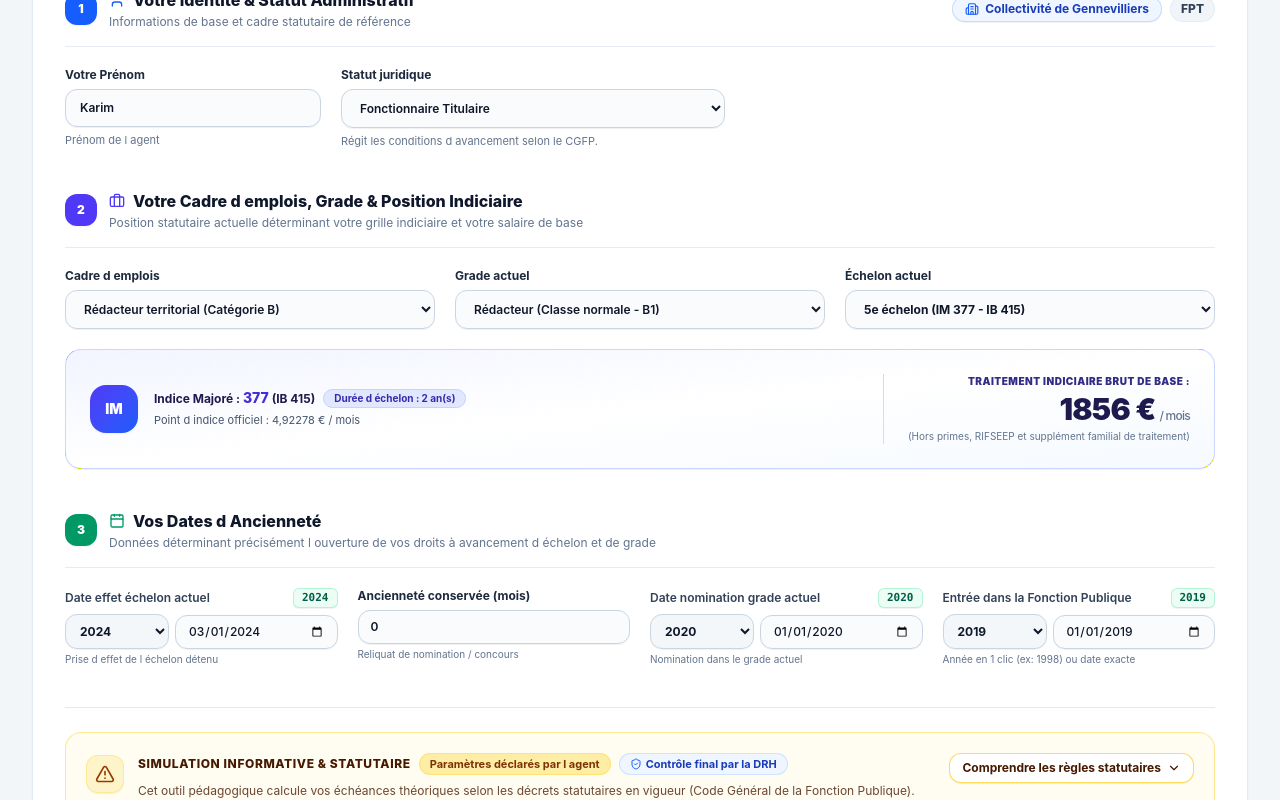
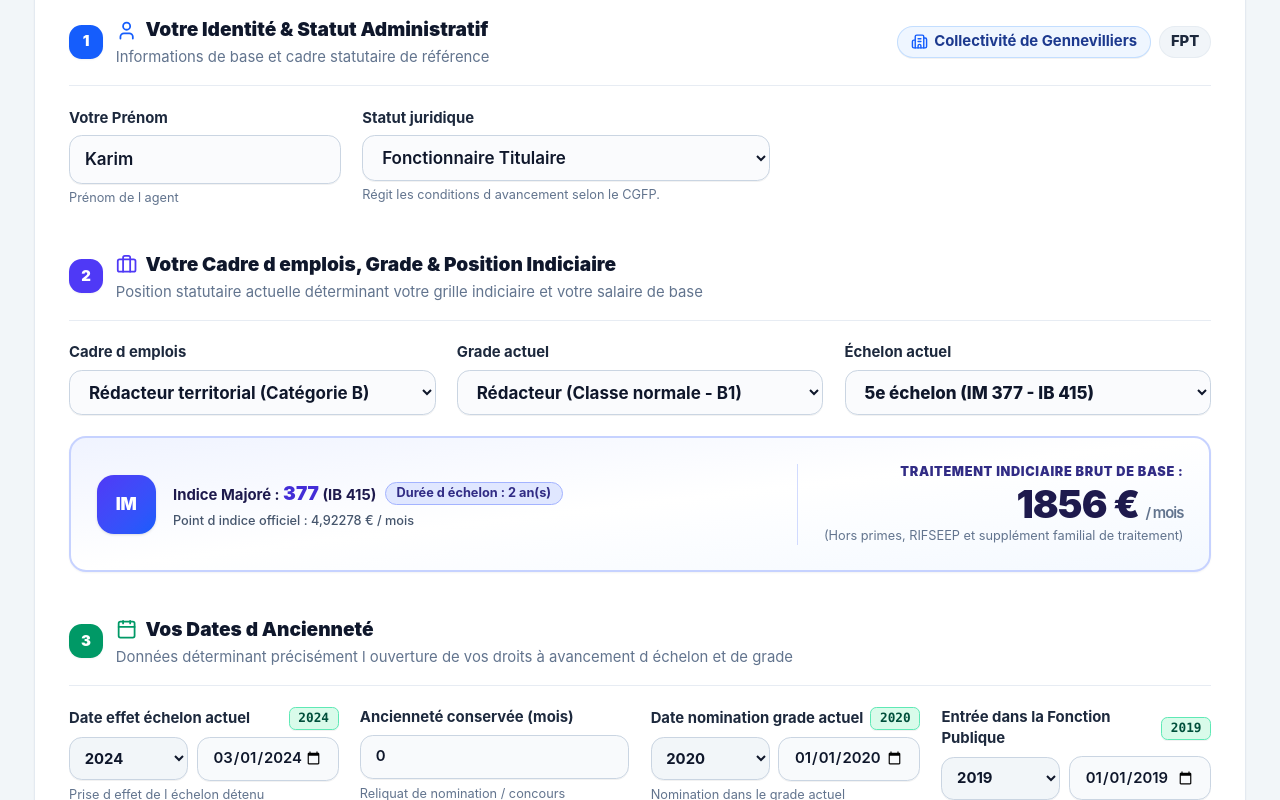
Before and after one commit to Nikkoola22/bolt, a React (Vite) app: page / in a window 1280 px wide. Shown: the part 460-1260 px from the top of the page. Built offline with nearby package versions, Linux system fonts and the light colour scheme.

Commit message:
style: grossir la police et ajuster les largeurs et mentions statutaires

```diff
--- a/src/components/AgentIntakeView.tsx
+++ b/src/components/AgentIntakeView.tsx
@@ -141,63 +141,63 @@ export const AgentIntakeView: React.FC<AgentIntakeViewProps> = ({
         <div>
           <div className="flex flex-col sm:flex-row sm:items-center sm:justify-between gap-3 pb-4 border-b border-slate-200/80">
             <div className="flex items-center gap-3">
-              <span className="w-8 h-8 rounded-xl bg-blue-600 text-white font-black flex items-center justify-center text-xs shadow-xs shrink-0">
+              <span className="w-8 h-8 rounded-xl bg-blue-600 text-white font-black flex items-center justify-center text-sm shadow-xs shrink-0">
                 1
               </span>
               <div>
-                <h3 className="text-base font-extrabold text-slate-900 flex items-center gap-2">
-                  <User className="w-4 h-4 text-blue-600" />
+                <h3 className="text-lg font-black text-slate-900 flex items-center gap-2">
+                  <User className="w-5 h-5 text-blue-600" />
                   Votre Identité & Statut Administratif
                 </h3>
-                <p className="text-xs text-slate-500 mt-0.5">
+                <p className="text-sm text-slate-500 mt-0.5">
                   Informations de base et cadre statutaire de référence
                 </p>
               </div>
             </div>
             <div className="flex items-center gap-2 self-start sm:self-center">
-              <span className="text-xs bg-blue-50 text-blue-800 border border-blue-200/90 font-bold px-3 py-1 rounded-full flex items-center gap-1.5 shadow-2xs">
-                <Building2 className="w-3.5 h-3.5 text-blue-600" />
+              <span className="text-xs sm:text-sm bg-blue-50 text-blue-900 border border-blue-200/90 font-bold px-3 py-1 rounded-full flex items-center gap-1.5 shadow-2xs">
+                <Building2 className="w-4 h-4 text-blue-600" />
                 Collectivité de Gennevilliers
               </span>
-              <span className="text-xs bg-slate-100 text-slate-700 font-extrabold px-2.5 py-1 rounded-full border border-slate-200/70">
+              <span className="text-xs sm:text-sm bg-slate-100 text-slate-800 font-extrabold px-2.5 py-1 rounded-full border border-slate-200/70">
                 FPT
               </span>
             </div>
           </div>
 
-          <div className="mt-5 flex flex-col sm:flex-row items-start gap-5 text-xs">
+          <div className="mt-5 flex flex-col sm:flex-row items-start gap-5 text-sm">
             <div className="w-full sm:w-56 md:w-64 shrink-0">
-              <label className="block font-bold text-slate-800 mb-1.5">Votre Prénom</label>
+              <label className="block font-bold text-slate-800 mb-1.5 text-sm">Votre Prénom</label>
               <input
                 type="text"
                 value={formData.prenom}
                 onChange={(e) => setFormData({ ...formData, prenom: e.target.value })}
                 placeholder="Ex: Sophie, Karim, Julie..."
-                className="w-full bg-slate-50/70 border border-slate-300 rounded-xl px-3.5 py-2.5 text-slate-900 font-semibold focus:bg-white focus:ring-2 focus:ring-blue-500/20 focus:border-blue-500 transition-all shadow-2xs"
+                className="w-full bg-slate-50/70 border border-slate-300 rounded-xl px-3.5 py-2.5 text-slate-900 font-semibold text-sm sm:text-base focus:bg-white focus:ring-2 focus:ring-blue-500/20 focus:border-blue-500 transition-all shadow-2xs"
                 required
               />
-              <p className="text-[11px] text-slate-500 mt-1.5">
+              <p className="text-xs text-slate-500 mt-1.5">
                 Prénom de l agent
               </p>
             </div>
 
             <div className="w-full sm:w-80 md:w-96">
-              <label className="block font-bold text-slate-800 mb-1.5">Statut juridique</label>
+              <label className="block font-bold text-slate-800 mb-1.5 text-sm">Statut juridique</label>
               <select
                 value={formData.statut}
                 onChange={(e) => handleStatutChange(e.target.value as StatutAgent)}
-                className="w-full bg-slate-50/70 border border-slate-300 rounded-xl px-3.5 py-2.5 text-slate-900 font-semibold focus:bg-white focus:ring-2 focus:ring-blue-500/20 focus:border-blue-500 transition-all shadow-2xs cursor-pointer"
+                className="w-full bg-slate-50/70 border border-slate-300 rounded-xl px-3.5 py-2.5 text-slate-900 font-semibold text-sm sm:text-base focus:bg-white focus:ring-2 focus:ring-blue-500/20 focus:border-blue-500 transition-all shadow-2xs cursor-pointer"
               >
                 <option value="titulaire">Fonctionnaire Titulaire</option>
                 <option value="stagiaire">Fonctionnaire Stagiaire (en cours de stage probatoire)</option>
                 <option value="contractuel_cdi">Contractuel de droit public en CDI</option>
                 <option value="contractuel_cdd">Contractuel de droit public en CDD</option>
               </select>
-              <p className="text-[11px] text-slate-500 mt-1.5">
+              <p className="text-xs text-slate-500 mt-1.5">
                 Régit les conditions d avancement selon le CGFP.
               </p>
               {formData.statut.startsWith("contractuel") && (
-                <div className="mt-2 text-[11px] text-amber-900 bg-amber-50/90 border border-amber-200 rounded-lg p-2.5 leading-relaxed">
+                <div className="mt-2 text-xs text-amber-900 bg-amber-50/90 border border-amber-200 rounded-lg p-2.5 leading-relaxed">
                   <strong>Régime contractuel (Décret 88-145) :</strong> Rémunération par assimilation indiciaire sur le grade d accès initial.
                 </div>
               )}
@@ -209,28 +209,28 @@ export const AgentIntakeView: React.FC<AgentIntakeViewProps> = ({
         <div>
           <div className="pb-4 border-b border-slate-200/80">
             <div className="flex items-center gap-3">
-              <span className="w-8 h-8 rounded-xl bg-indigo-600 text-white font-black flex items-center justify-center text-xs shadow-xs shrink-0">
+              <span className="w-8 h-8 rounded-xl bg-indigo-600 text-white font-black flex items-center justify-center text-sm shadow-xs shrink-0">
                 2
               </span>
               <div>
-                <h3 className="text-base font-extrabold text-slate-900 flex items-center gap-2">
-                  <Briefcase className="w-4 h-4 text-indigo-600" />
+                <h3 className="text-lg font-black text-slate-900 flex items-center gap-2">
+                  <Briefcase className="w-5 h-5 text-indigo-600" />
                   Votre Cadre d emplois, Grade & Position Indiciaire
                 </h3>
-                <p className="text-xs text-slate-500 mt-0.5">
+                <p className="text-sm text-slate-500 mt-0.5">
                   Position statutaire actuelle déterminant votre grille indiciaire et votre salaire de base
                 </p>
               </div>
             </div>
           </div>
 
-          <div className="mt-5 grid grid-cols-1 md:grid-cols-3 gap-4 sm:gap-5 text-xs">
+          <div className="mt-5 grid grid-cols-1 md:grid-cols-3 gap-4 sm:gap-5 text-sm">
             <div>
-              <label className="block font-bold text-slate-800 mb-1.5">Cadre d emplois</label>
+              <label className="block font-bold text-slate-800 mb-1.5 text-sm">Cadre d emplois</label>
               <select
                 value={formData.cadreEmploiId}
                 onChange={(e) => handleCadreChange(e.target.value)}
-                className="w-full bg-slate-50/70 border border-slate-300 rounded-xl px-3.5 py-2.5 text-slate-900 font-semibold focus:bg-white focus:ring-2 focus:ring-indigo-500/20 focus:border-indigo-500 transition-all shadow-2xs cursor-pointer"
+                className="w-full bg-slate-50/70 border border-slate-300 rounded-xl px-3.5 py-2.5 text-slate-900 font-bold text-sm sm:text-base focus:bg-white focus:ring-2 focus:ring-indigo-500/20 focus:border-indigo-500 transition-all shadow-2xs cursor-pointer"
               >
                 {CADRES_EMPLOIS.map((c) => (
                   <option key={c.id} value={c.id}>
@@ -241,11 +241,11 @@ export const AgentIntakeView: React.FC<AgentIntakeViewProps> = ({
             </div>
 
             <div>
-              <label className="block font-bold text-slate-800 mb-1.5">Grade actuel</label>
+              <label className="block font-bold text-slate-800 mb-1.5 text-sm">Grade actuel</label>
               <select
                 value={formData.gradeId}
                 onChange={(e) => handleGradeChange(e.target.value)}
-                className="w-full bg-slate-50/70 border border-slate-300 rounded-xl px-3.5 py-2.5 text-slate-900 font-semibold focus:bg-white focus:ring-2 focus:ring-indigo-500/20 focus:border-indigo-500 transition-all shadow-2xs cursor-pointer"
+                className="w-full bg-slate-50/70 border border-slate-300 rounded-xl px-3.5 py-2.5 text-slate-900 font-bold text-sm sm:text-base focus:bg-white focus:ring-2 focus:ring-indigo-500/20 focus:border-indigo-500 transition-all shadow-2xs cursor-pointer"
               >
                 {currentCadre.grades.map((g) => {
                   const isAvancement = isGradeAvancement(currentCadre, g.id);
@@ -259,18 +259,18 @@ export const AgentIntakeView: React.FC<AgentIntakeViewProps> = ({
                 })}
               </select>
               {formData.statut.startsWith("contractuel") && (
-                <p className="text-[11px] text-amber-800 mt-1.5 font-medium leading-tight">
+                <p className="text-xs text-amber-900 mt-1.5 font-medium leading-normal bg-amber-50 p-2 rounded-lg border border-amber-200">
                   ℹ️ Un agent contractuel ne peut être recruté que sur le 1er grade d accès. Les grades d avancement sont réservés aux titulaires.
                 </p>
               )}
             </div>
 
             <div>
-              <label className="block font-bold text-slate-800 mb-1.5">Échelon actuel</label>
+              <label className="block font-bold text-slate-800 mb-1.5 text-sm">Échelon actuel</label>
               <select
                 value={formData.echelonActuel}
                 onChange={(e) => setFormData({ ...formData, echelonActuel: Number(e.target.value) })}
-                className="w-full bg-slate-50/70 border border-slate-300 rounded-xl px-3.5 py-2.5 text-slate-900 font-bold focus:bg-white focus:ring-2 focus:ring-indigo-500/20 focus:border-indigo-500 transition-all shadow-2xs cursor-pointer"
+                className="w-full bg-slate-50/70 border border-slate-300 rounded-xl px-3.5 py-2.5 text-slate-900 font-extrabold text-sm sm:text-base focus:bg-white focus:ring-2 focus:ring-indigo-500/20 focus:border-indigo-500 transition-all shadow-2xs cursor-pointer"
               >
                 {currentGrade.echelons.map((ech) => (
                   <option key={ech.numero} value={ech.numero}>
@@ -282,35 +282,35 @@ export const AgentIntakeView: React.FC<AgentIntakeViewProps> = ({
           </div>
 
           {/* Calculateur en direct indiciaire et salarial (Card Exécutive) */}
-          <div className="mt-5 bg-gradient-to-br from-indigo-50/80 via-white to-blue-50/60 border border-indigo-200/90 rounded-2xl p-4 sm:p-6 shadow-2xs flex flex-col sm:flex-row sm:items-center justify-between gap-4 sm:gap-5">
+          <div className="mt-5 bg-gradient-to-br from-indigo-50/90 via-white to-blue-50/70 border-2 border-indigo-200 rounded-2xl p-5 sm:p-6 shadow-xs flex flex-col sm:flex-row sm:items-center justify-between gap-4 sm:gap-6">
             <div className="flex items-center gap-4">
-              <div className="w-12 h-12 rounded-2xl bg-gradient-to-br from-indigo-600 to-blue-600 text-white flex items-center justify-center font-black text-sm shadow-xs shrink-0">
+              <div className="w-14 h-14 rounded-2xl bg-gradient-to-br from-indigo-600 to-blue-600 text-white flex items-center justify-center font-black text-base shadow-sm shrink-0">
                 IM
               </div>
               <div>
-                <div className="text-xs text-indigo-950 font-bold flex items-center gap-2 flex-wrap">
-                  <span>Indice Majoré : <strong className="text-indigo-700 text-sm font-extrabold">{currentEchelon.indiceMajore}</strong> (IB {currentEchelon.indiceBrut})</span>
-                  <span className="bg-indigo-100 text-indigo-800 border border-indigo-200 text-[10px] px-2.5 py-0.5 rounded-full font-bold">
+                <div className="text-sm text-indigo-950 font-bold flex items-center gap-2 flex-wrap">
+                  <span>Indice Majoré : <strong className="text-indigo-700 text-base sm:text-lg font-black">{currentEchelon.indiceMajore}</strong> (IB {currentEchelon.indiceBrut})</span>
+                  <span className="bg-indigo-100 text-indigo-900 border border-indigo-300 text-xs px-2.5 py-0.5 rounded-full font-bold">
                     {formData.statut.startsWith("contractuel")
                       ? "Périodicité réévaluation : 3 ans (Décret 88-145)"
                       : `Durée d échelon : ${currentEchelon.dureeAnnees} an(s)`}
                   </span>
                 </div>
-                <div className="text-[11px] text-slate-600 mt-1">
+                <div className="text-xs text-slate-600 mt-1 font-medium">
                   Point d indice officiel : 4,92278 € / mois
                 </div>
               </div>
             </div>
 
             <div className="text-left sm:text-right sm:border-l sm:border-indigo-200/80 sm:pl-6 shrink-0">
-              <div className="text-[10px] text-indigo-900 uppercase font-black tracking-wider">
+              <div className="text-xs text-indigo-900 uppercase font-black tracking-wider">
                 Traitement indiciaire brut de base :
               </div>
-              <div className="text-2xl sm:text-3xl font-black text-indigo-950 tracking-tight mt-0.5">
+              <div className="text-2xl sm:text-4xl font-black text-indigo-950 tracking-tight mt-0.5">
                 {Math.round(traitementCalcule)} €
-                <span className="text-xs font-medium text-slate-500 ml-1">/ mois</span>
+                <span className="text-sm font-semibold text-slate-500 ml-1.5">/ mois</span>
               </div>
-              <div className="text-[10px] text-slate-500 mt-0.5">
+              <div className="text-xs text-slate-500 mt-0.5">
                 (Hors primes, RIFSEEP et supplément familial de traitement)
               </div>
             </div>
@@ -321,22 +321,22 @@ export const AgentIntakeView: React.FC<AgentIntakeViewProps> = ({
         <div>
           <div className="pb-4 border-b border-slate-200/80">
             <div className="flex items-center gap-3">
-              <span className="w-8 h-8 rounded-xl bg-emerald-600 text-white font-black flex items-center justify-center text-xs shadow-xs shrink-0">
+              <span className="w-8 h-8 rounded-xl bg-emerald-600 text-white font-black flex items-center justify-center text-sm shadow-xs shrink-0">
                 3
               </span>
               <div>
-                <h3 className="text-base font-extrabold text-slate-900 flex items-center gap-2">
-                  <Calendar className="w-4 h-4 text-emerald-600" />
+                <h3 className="text-lg font-black text-slate-900 flex items-center gap-2">
+                  <Calendar className="w-5 h-5 text-emerald-600" />
                   Vos Dates d Ancienneté
                 </h3>
-                <p className="text-xs text-slate-500 mt-0.5">
+                <p className="text-sm text-slate-500 mt-0.5">
                   Données déterminant précisément l ouverture de vos droits à avancement d échelon et de grade
                 </p>
               </div>
             </div>
           </div>
 
-          <div className="mt-5 grid grid-cols-1 sm:grid-cols-2 lg:grid-cols-4 gap-4 sm:gap-5 text-xs">
+          <div className="mt-5 grid grid-cols-1 sm:grid-cols-2 lg:grid-cols-4 gap-4 sm:gap-5 text-sm">
             <DateFieldWithYear
               label="Date effet échelon actuel"
               value={formData.dateEffetEchelonActuel}
@@ -349,7 +349,7 @@ export const AgentIntakeView: React.FC<AgentIntakeViewProps> = ({
 
             <div>
               <div className="flex items-center justify-between mb-1.5">
-                <label className="block font-bold text-slate-800 text-xs">Ancienneté conservée (mois)</label>
+                <label className="block font-bold text-slate-800 text-sm">Ancienneté conservée (mois)</label>
               </div>
               <input
                 type="number"
@@ -357,9 +357,9 @@ export const AgentIntakeView: React.FC<AgentIntakeViewProps> = ({
                 max="36"
                 value={formData.ancienneteConserveeMois}
                 onChange={(e) => setFormData({ ...formData, ancienneteConserveeMois: Number(e.target.value) })}
-                className="w-full bg-slate-50/70 border border-slate-300 rounded-xl px-3 py-2 text-slate-900 font-semibold focus:bg-white focus:ring-2 focus:ring-emerald-500/20 focus:border-emerald-500 transition-all shadow-2xs"
+                className="w-full bg-slate-50/90 border border-slate-300 rounded-xl px-3.5 py-2.5 text-slate-900 font-semibold text-sm focus:bg-white focus:ring-2 focus:ring-emerald-500/20 focus:border-emerald-500 transition-all shadow-2xs"
               />
-              <span className="text-[10px] text-slate-500 mt-1 block">Reliquat de nomination / concours</span>
+              <span className="text-xs text-slate-500 mt-1.5 block">Reliquat de nomination / concours</span>
             </div>
 
             <DateFieldWithYear
--- a/src/components/DateFieldWithYear.tsx
+++ b/src/components/DateFieldWithYear.tsx
@@ -43,26 +43,26 @@ export const DateFieldWithYear: React.FC<DateFieldWithYearProps> = ({
   return (
     <div>
       <div className="flex items-center justify-between mb-1.5">
-        <label className="block font-semibold text-slate-700 text-xs">{label}</label>
-        <div className="flex items-center gap-1">
+        <label className="block font-bold text-slate-800 text-sm">{label}</label>
+        <div className="flex items-center gap-1.5">
           {badgeLabel && (
-            <span className="text-[10px] text-slate-500 bg-slate-100 px-1.5 py-0.5 rounded font-medium">
+            <span className="text-xs text-slate-500 bg-slate-100 px-2 py-0.5 rounded font-medium">
               {badgeLabel}
             </span>
           )}
-          <span className="text-[11px] font-mono font-bold text-emerald-800 bg-emerald-50 border border-emerald-200/80 px-2 py-0.5 rounded-md shadow-2xs">
+          <span className="text-xs font-mono font-black text-emerald-900 bg-emerald-100/80 border border-emerald-300 px-2 py-0.5 rounded-md shadow-2xs">
             {currentYear}
           </span>
         </div>
       </div>
 
-      <div className="flex items-center gap-1.5">
+      <div className="flex items-center gap-2">
         {/* Sélecteur direct d'année (ex: 1998 en 1 clic) */}
-        <div className="w-22 sm:w-26 shrink-0">
+        <div className="w-24 sm:w-28 shrink-0">
           <select
             value={currentYear}
             onChange={(e) => handleYearChange(e.target.value)}
-            className="w-full bg-slate-100/80 hover:bg-slate-100 border border-slate-300 font-bold rounded-xl px-2 sm:px-2.5 py-2 text-slate-900 text-xs focus:bg-white focus:ring-2 focus:ring-emerald-500/20 focus:border-emerald-500 transition-all cursor-pointer shadow-2xs"
+            className="w-full bg-slate-100/90 hover:bg-slate-100 border border-slate-300 font-bold rounded-xl px-2.5 py-2.5 text-slate-900 text-sm focus:bg-white focus:ring-2 focus:ring-emerald-500/20 focus:border-emerald-500 transition-all cursor-pointer shadow-2xs"
             title={`Choisir l'année pour : ${label}`}
           >
             {yearsList.map((y) => (
@@ -81,13 +81,13 @@ export const DateFieldWithYear: React.FC<DateFieldWithYearProps> = ({
             max={`${maxYear}-12-31`}
             value={value}
             onChange={(e) => onChange(e.target.value)}
-            className="w-full bg-slate-50/80 border border-slate-300 rounded-xl px-3 py-2 text-slate-900 font-medium text-xs focus:bg-white focus:ring-2 focus:ring-emerald-500/20 focus:border-emerald-500 transition-all shadow-2xs"
+            className="w-full bg-slate-50/90 border border-slate-300 rounded-xl px-3.5 py-2.5 text-slate-900 font-semibold text-sm focus:bg-white focus:ring-2 focus:ring-emerald-500/20 focus:border-emerald-500 transition-all shadow-2xs"
             required={required}
           />
         </div>
       </div>
 
-      {hint && <p className="text-[10px] text-slate-500 mt-1">{hint}</p>}
+      {hint && <p className="text-xs text-slate-500 mt-1.5">{hint}</p>}
     </div>
   );
 };
--- a/src/components/DisclaimerBanner.tsx
+++ b/src/components/DisclaimerBanner.tsx
@@ -13,17 +13,17 @@ export const DisclaimerBanner: React.FC = () => {
           </div>
           <div>
             <div className="flex items-center gap-2 flex-wrap">
-              <span className="font-extrabold text-amber-950 text-xs tracking-wider uppercase">
+              <span className="font-black text-amber-950 text-sm tracking-wider uppercase">
                 Simulation informative & statutaire
               </span>
-              <span className="text-[11px] bg-amber-200/70 text-amber-900 font-bold px-2.5 py-0.5 rounded-full border border-amber-300/40">
+              <span className="text-xs bg-amber-200/70 text-amber-900 font-bold px-2.5 py-0.5 rounded-full border border-amber-300/60">
                 Paramètres déclarés par l agent
               </span>
-              <span className="text-[11px] bg-blue-50 text-blue-800 font-bold px-2.5 py-0.5 rounded-full border border-blue-200/70 flex items-center gap-1">
-                <ShieldCheck className="w-3 h-3 text-blue-600" /> Contrôle final par la DRH
+              <span className="text-xs bg-blue-50 text-blue-900 font-bold px-2.5 py-0.5 rounded-full border border-blue-200/70 flex items-center gap-1">
+                <ShieldCheck className="w-3.5 h-3.5 text-blue-600" /> Contrôle final par la DRH
               </span>
             </div>
-            <p className="text-xs text-amber-950/80 mt-1.5 leading-relaxed">
+            <p className="text-sm text-amber-950/90 mt-2 leading-relaxed">
               Cet outil pédagogique calcule vos échéances théoriques selon les décrets statutaires en vigueur (Code Général de la Fonction Publique).
               <strong> Cette simulation ne crée aucun droit :</strong> l inscription sur un tableau d avancement ou une liste d aptitude relève du pouvoir d appréciation de l autorité territoriale dans le cadre des Lignes Directrices de Gestion (LDG).
             </p>
@@ -31,23 +31,23 @@ export const DisclaimerBanner: React.FC = () => {
         </div>
         <button
           onClick={() => setExpanded(!expanded)}
-          className="text-xs font-bold text-amber-950 hover:text-amber-800 bg-white hover:bg-amber-100/80 border border-amber-300/80 px-3 py-1.5 rounded-xl flex items-center gap-1.5 shrink-0 transition-all cursor-pointer shadow-2xs self-end sm:self-auto"
+          className="text-sm font-bold text-amber-950 hover:text-amber-800 bg-white hover:bg-amber-100/80 border border-amber-300 px-3.5 py-2 rounded-xl flex items-center gap-1.5 shrink-0 transition-all cursor-pointer shadow-2xs self-end sm:self-auto"
           aria-expanded={expanded}
         >
           {expanded ? (
             <>
-              <span>Moins de détails</span> <ChevronUp className="w-3.5 h-3.5" />
+              <span>Moins de détails</span> <ChevronUp className="w-4 h-4" />
             </>
           ) : (
             <>
-              <span>Comprendre les règles statutaires</span> <ChevronDown className="w-3.5 h-3.5" />
+              <span>Comprendre les règles statutaires</span> <ChevronDown className="w-4 h-4" />
             </>
           )}
         </button>
       </div>
 
       {expanded && (
-        <div className="mt-4 pt-4 border-t border-amber-200/80 grid grid-cols-1 md:grid-cols-3 gap-4 text-xs text-slate-700 animate-fadeIn">
+        <div className="mt-4 pt-4 border-t border-amber-200/80 grid grid-cols-1 md:grid-cols-3 gap-4 text-sm text-slate-700 animate-fadeIn">
           <div className="bg-white/90 p-4 rounded-xl border border-amber-200/80 shadow-2xs space-y-1">
             <div className="font-extrabold text-slate-900 flex items-center gap-2 mb-1">
               <span className="w-2 h-2 rounded-full bg-emerald-500"></span>
--- a/src/index.css
+++ b/src/index.css
@@ -1,9 +1,15 @@
 @import "tailwindcss";
 
 @layer base {
+  html {
+    font-size: 17px;
+    -webkit-text-size-adjust: 100%;
+  }
   body {
     @apply bg-slate-100/70 text-slate-800 antialiased;
     font-family: system-ui, -apple-system, BlinkMacSystemFont, "Segoe UI", Roboto, Oxygen, Ubuntu, Cantarell, "Open Sans", "Helvetica Neue", sans-serif;
+    font-size: 1rem;
+    line-height: 1.5;
   }
 }
 
```
